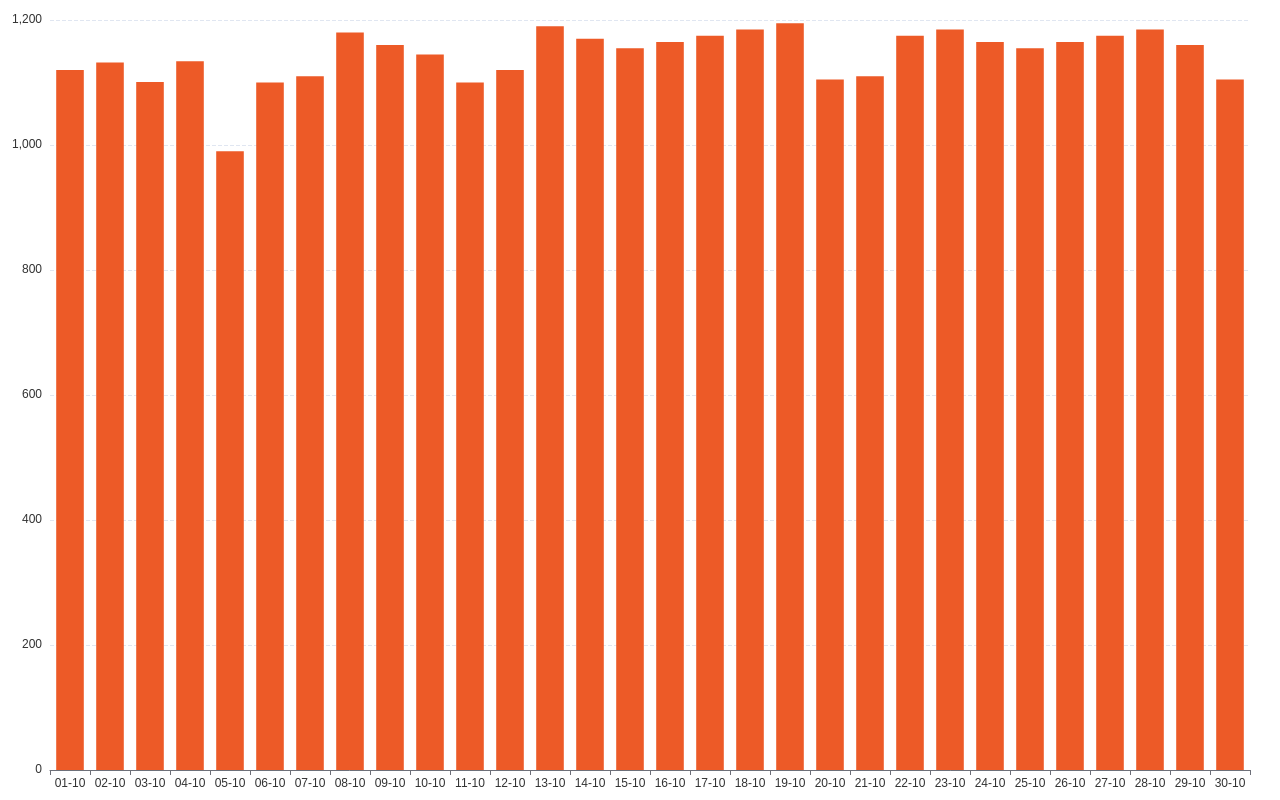
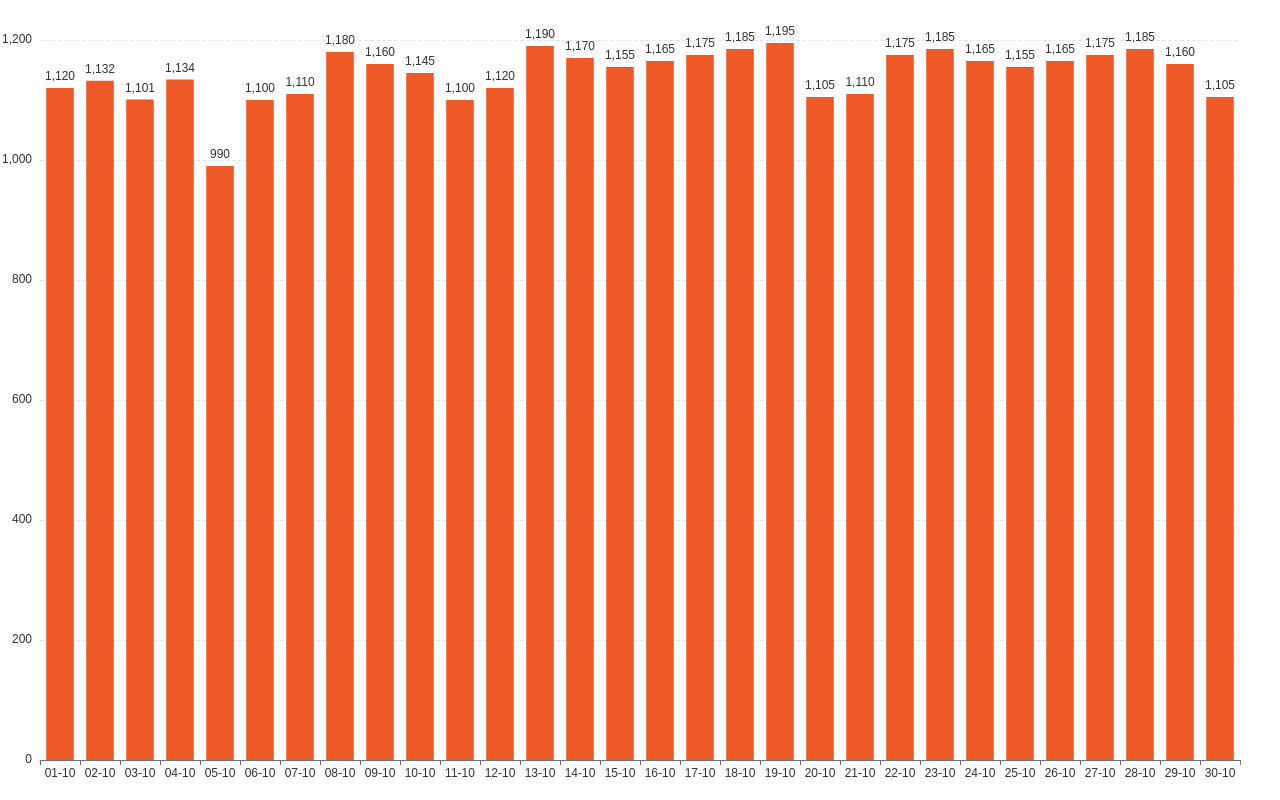
Before and after one commit to thuongtran054/wireframe-template-chart, a plain HTML site: page column-chart/basic-column-chart.html in a window 1280 px wide. Drawn offline with nearby package versions, Linux system fonts and the light colour scheme.

Commit message:
thuongtd testing update label

```diff
--- a/column-chart/basic-column-chart.html
+++ b/column-chart/basic-column-chart.html
@@ -25,9 +25,9 @@
   <div id="chart"></div>
 
   <script>
-    const colors = ['#145dfc', '#03c950', '#ed5a27'];
+const colors = ['#145dfc', '#03c950', '#ed5a27']
 
-    const option = {
+option = {
   textStyle: {
     fontFamily: 'Be Vietnam Pro, sans-serif',
     fontSize: 12,
@@ -62,6 +62,16 @@
       itemStyle: { color: colors[2] }
     }
   ],
+  label: {
+    show: true,
+          position: 'top',
+          align: 'center',
+          hideOverlap: true,
+          formatter: function (params) {
+          const value = params.value.toLocaleString('en-US');
+          return value;
+      }
+  },
   tooltip: {
     show: true,
     backgroundColor: 'rgba(255,255,255,0.95)',
@@ -70,18 +80,17 @@
       const value = params.value.toLocaleString('en-US');
       return (
         `Report Date: ${date}<br/>` +
-            `Metrics: ${value}`
+        `Metrics:</b> ${value}`
       );
     }
   },
   grid: {
-        top: 20,
-        left: 50,
-        right: 30,
-        bottom: 30
+      top: 40,
+      left: 40,
+      right: 40,
+      bottom: 40
     }
 };
-
     const chartDom = document.getElementById('chart');
     const myChart = echarts.init(chartDom);
     myChart.setOption(option);
```
Lines whose indentation alone changed are shown as unchanged.
